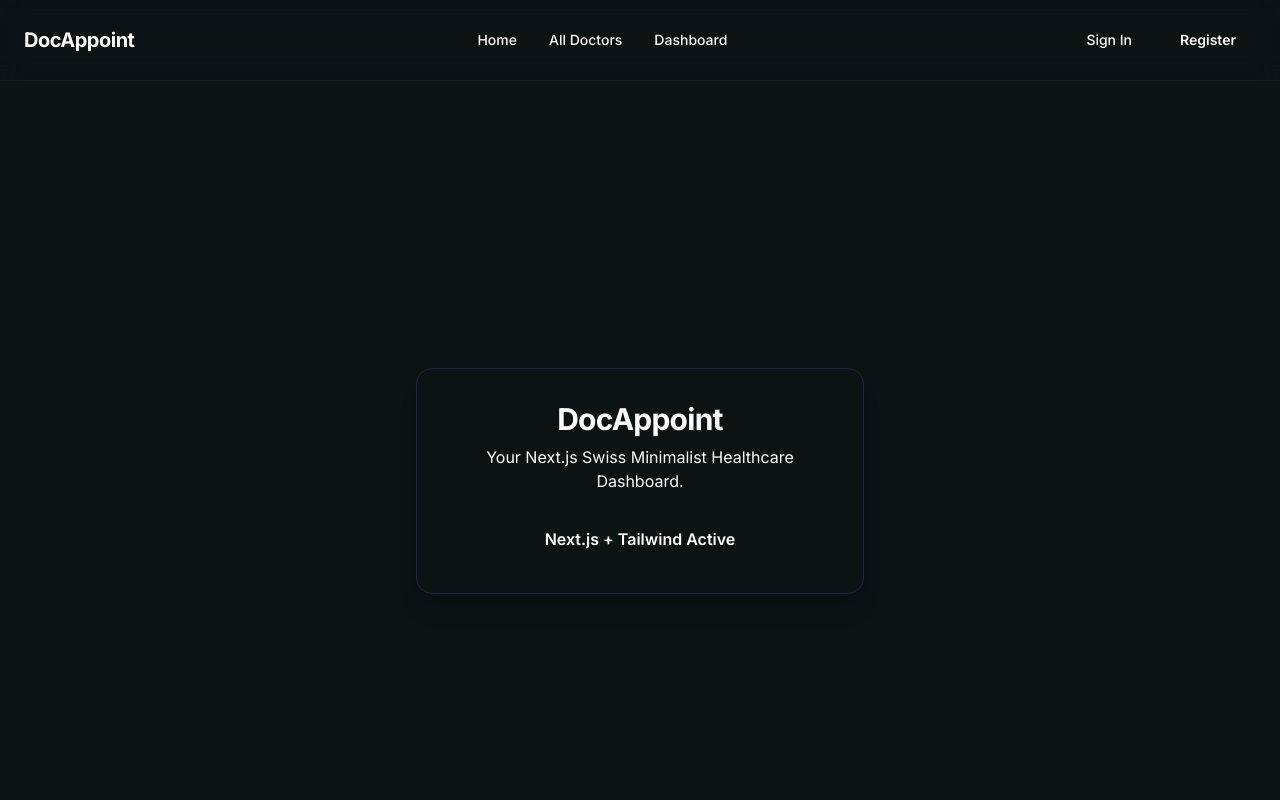
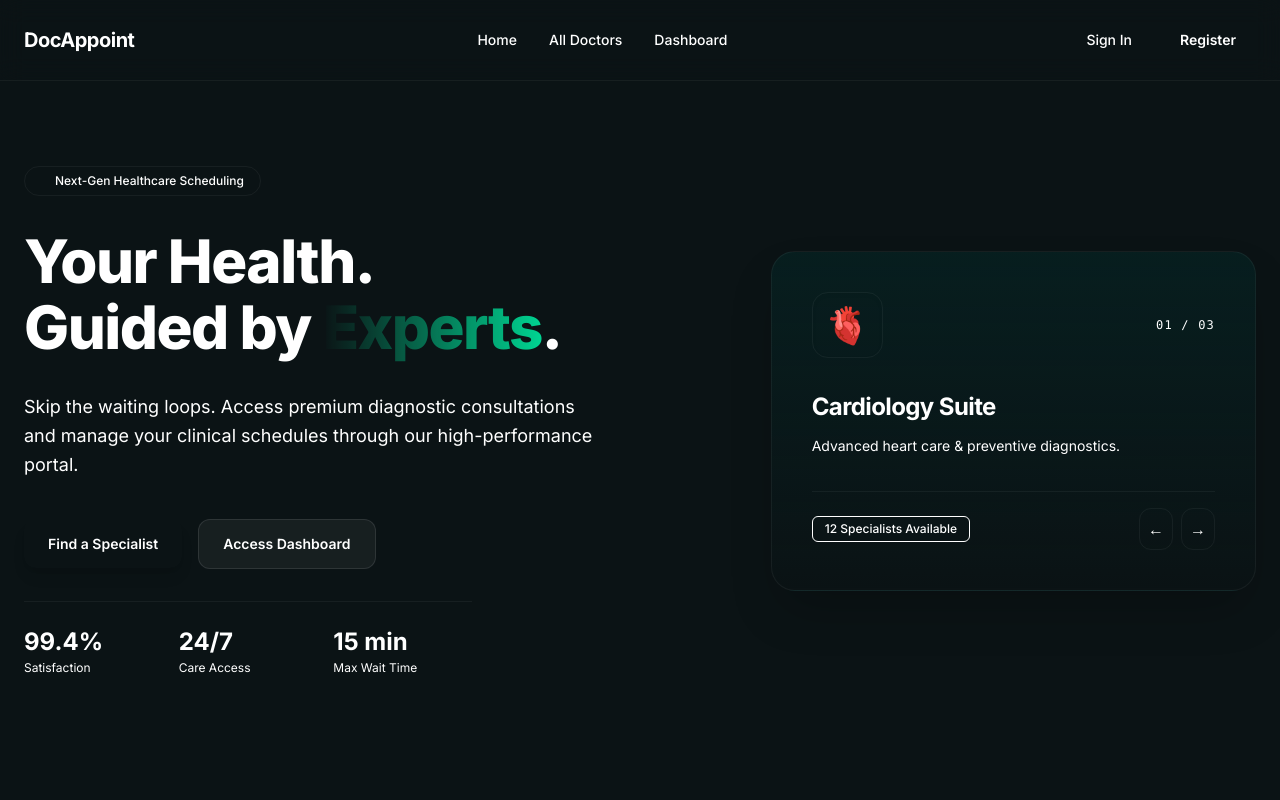
Before and after one commit to Anamulhaque01/PH-assignment-client-09, a Next.js app: page / in a window 1280 px wide. Shown: the top 800 px of the page. Built offline with nearby package versions, Linux system fonts and the light colour scheme.

Commit message:
Hero Section added

```diff
--- a/src/app/page.js
+++ b/src/app/page.js
@@ -1,13 +1,10 @@
-export default function Home() {
+import React from "react";
+import Hero from "@/components/home/Hero";
+
+export default function HomePage() {
   return (
-    <main className="min-h-screen flex flex-col items-center justify-center bg-brand-dark p-6">
-      <div className="bg-brand-surface border border-slate-800 p-8 rounded-2xl max-w-md text-center shadow-xl">
-        <h1 className="text-3xl font-bold text-white mb-2 tracking-tight">DocAppoint</h1>
-        <p className="text-brand-muted mb-6">Your Next.js Swiss Minimalist Healthcare Dashboard.</p>
-        <button className="bg-brand-teal text-brand-dark font-semibold px-6 py-2.5 rounded-xl transition-transform hover:scale-[1.02] active:scale-[0.98]">
-          Next.js + Tailwind Active
-        </button>
-      </div>
-    </main>
+    <div className="w-full min-h-screen bg-brand-dark">
+      <Hero />
+    </div>
   );
 }
--- /dev/null
+++ b/src/components/home/Hero.jsx
@@ -0,0 +1,156 @@
+    "use client";
+
+    import React, { useState } from "react";
+    import Link from "next/link";
+
+    export default function Hero() {
+
+    const featuredSpecialties = [
+        {
+        title: "Cardiology Suite",
+        tagline: "Advanced heart care & preventive diagnostics.",
+        count: "12 Specialists Available",
+        bg: "from-teal-950/40 to-brand-dark",
+        icon: "🫀"
+        },
+        {
+        title: "Neurology Center",
+        tagline: "Expert care for complex neural & cognitive health.",
+        count: "8 Specialists Available",
+        bg: "from-blue-950/40 to-brand-dark",
+        icon: "🧠"
+        },
+        {
+        title: "Dermatology Lab",
+        tagline: "Clinical skincare diagnostics & therapeutic treatments.",
+        count: "14 Specialists Available",
+        bg: "from-emerald-950/40 to-brand-dark",
+        icon: "✨"
+        }
+    ];
+
+    const [activeIndex, setActiveIndex] = useState(0);
+
+    const nextSlide = () => {
+        setActiveIndex((prev) => (prev + 1) % featuredSpecialties.length);
+    };
+
+    const prevSlide = () => {
+        setActiveIndex((prev) => (prev - 1 + featuredSpecialties.length) % featuredSpecialties.length);
+    };
+
+    return (
+        <section className="relative min-h-[85vh] flex items-center justify-center px-6 py-12 lg:py-20 overflow-hidden">
+
+
+        <div className="absolute top-1/4 left-1/4 -translate-x-1/2 -translate-y-1/2 w-96 h-96 bg-brand-teal/10 rounded-full blur-[120px] pointer-events-none" />
+
+
+        <div className="w-full max-w-7xl mx-auto grid grid-cols-1 lg:grid-cols-12 gap-12 items-center">
+
+
+            <div className="lg:col-span-7 space-y-8 text-left">
+
+            <div className="inline-flex items-center gap-2 bg-brand-surface border border-white/5 rounded-full px-4 py-1.5 text-xs text-brand-teal font-medium">
+                <span className="w-1.5 h-1.5 rounded-full bg-brand-teal animate-pulse" />
+                Next-Gen Healthcare Scheduling
+            </div>
+
+            <h1 className="text-4xl sm:text-5xl lg:text-6xl font-extrabold tracking-tight text-white leading-[1.1]">
+                Your Health. <br />
+                Guided by <span className="text-transparent bg-clip-text bg-gradient-to-r from-brand-teal to-emerald-400">Experts</span>.
+            </h1>
+
+            <p className="text-base sm:text-lg text-brand-muted max-w-xl leading-relaxed">
+                Skip the waiting loops. Access premium diagnostic consultations and manage your clinical schedules through our high-performance portal.
+            </p>
+
+            <div className="flex flex-wrap items-center gap-4 pt-2">
+                <Link
+                href="/doctors"
+                className="rounded-xl bg-brand-teal px-6 py-3.5 text-sm font-semibold text-brand-dark shadow-lg shadow-brand-teal/10 transition-all hover:opacity-90 active:scale-[0.98]"
+                >
+                Find a Specialist
+                </Link>
+                <Link
+                href="/dashboard"
+                className="rounded-xl bg-white/5 border border-white/10 px-6 py-3.5 text-sm font-semibold text-white hover:bg-white/10 transition-colors"
+                >
+                Access Dashboard
+                </Link>
+            </div>
+
+
+            <div className="pt-6 border-t border-white/5 grid grid-cols-3 gap-4 max-w-md">
+                <div>
+                <p className="text-2xl font-bold text-white">99.4%</p>
+                <p className="text-xs text-brand-muted mt-0.5">Satisfaction</p>
+                </div>
+                <div>
+                <p className="text-2xl font-bold text-white">24/7</p>
+                <p className="text-xs text-brand-muted mt-0.5">Care Access</p>
+                </div>
+                <div>
+                <p className="text-2xl font-bold text-white">15 min</p>
+                <p className="text-xs text-brand-muted mt-0.5">Max Wait Time</p>
+                </div>
+            </div>
+
+            </div>
+
+
+            <div className="lg:col-span-5 w-full">
+            <div className={`relative rounded-3xl border border-white/5 bg-gradient-to-b ${featuredSpecialties[activeIndex].bg} p-8 sm:p-10 shadow-2xl overflow-hidden min-h-[340px] flex flex-col justify-between group transition-all duration-500`}>
+
+
+                <div className="flex items-center justify-between">
+                <span className="text-4xl p-3 rounded-2xl bg-brand-dark/50 border border-white/5 shadow-inner">
+                    {featuredSpecialties[activeIndex].icon}
+                </span>
+                <span className="text-xs font-mono text-brand-teal tracking-widest uppercase">
+                    0{activeIndex + 1} / 0{featuredSpecialties.length}
+                </span>
+                </div>
+
+
+                <div className="space-y-3 my-8">
+                <h3 className="text-2xl font-bold text-white tracking-tight transition-all duration-300">
+                    {featuredSpecialties[activeIndex].title}
+                </h3>
+                <p className="text-sm text-brand-muted leading-relaxed">
+                    {featuredSpecialties[activeIndex].tagline}
+                </p>
+                </div>
+
+
+                <div className="flex items-center justify-between pt-4 border-t border-white/5">
+                <span className="text-xs font-medium text-brand-teal bg-brand-teal/5 px-3 py-1 rounded-md border border-brand-teal/10">
+                    {featuredSpecialties[activeIndex].count}
+                </span>
+
+
+                <div className="flex gap-2">
+                    <button
+                    onClick={prevSlide}
+                    className="p-2 rounded-xl bg-brand-dark/60 border border-white/5 text-white hover:text-brand-teal hover:bg-brand-dark transition-colors"
+                    aria-label="Previous Specialty"
+                    >
+                    ←
+                    </button>
+                    <button
+                    onClick={nextSlide}
+                    className="p-2 rounded-xl bg-brand-dark/60 border border-white/5 text-white hover:text-brand-teal hover:bg-brand-dark transition-colors"
+                    aria-label="Next Specialty"
+                    >
+                    →
+                    </button>
+                </div>
+                </div>
+
+            </div>
+            </div>
+
+        </div>
+        </section>
+    );
+    }
```
Also changed, not shown: src/components/shared/Footer.jsx (+5 -5 lines).
